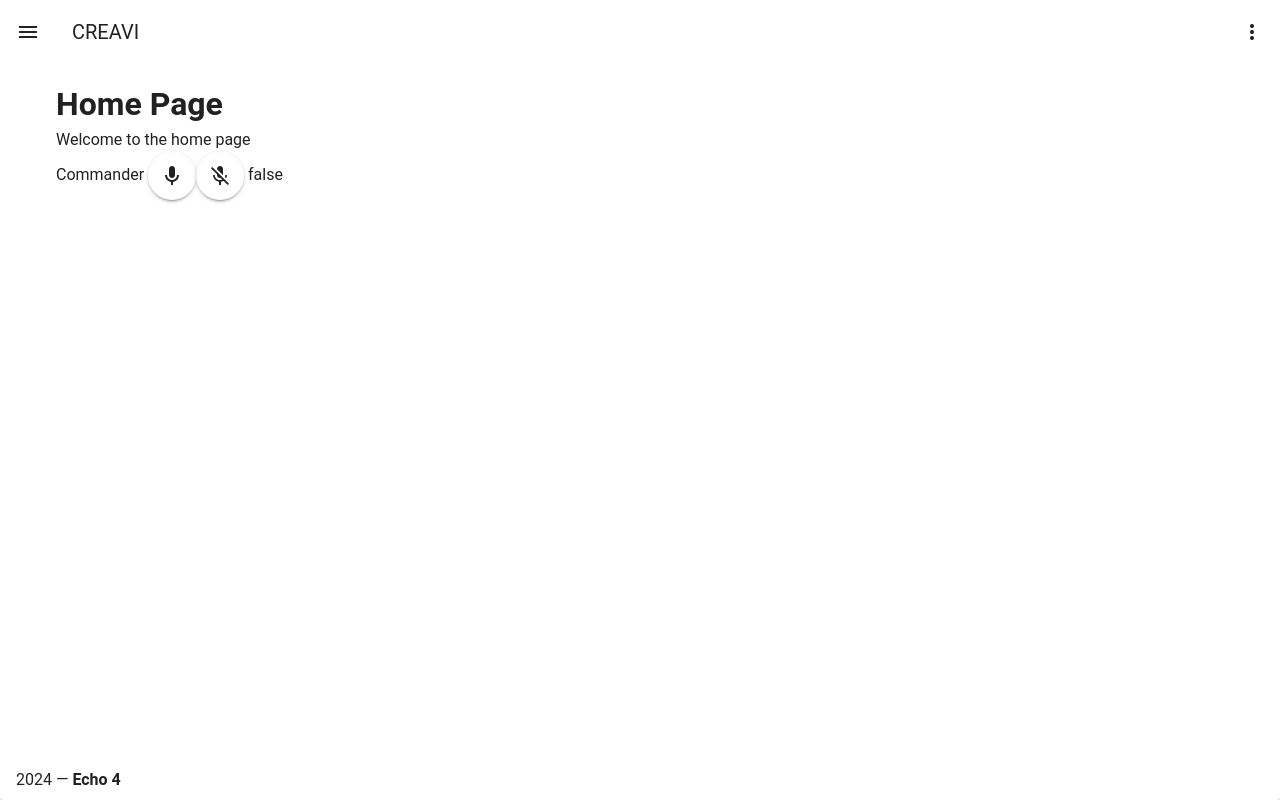
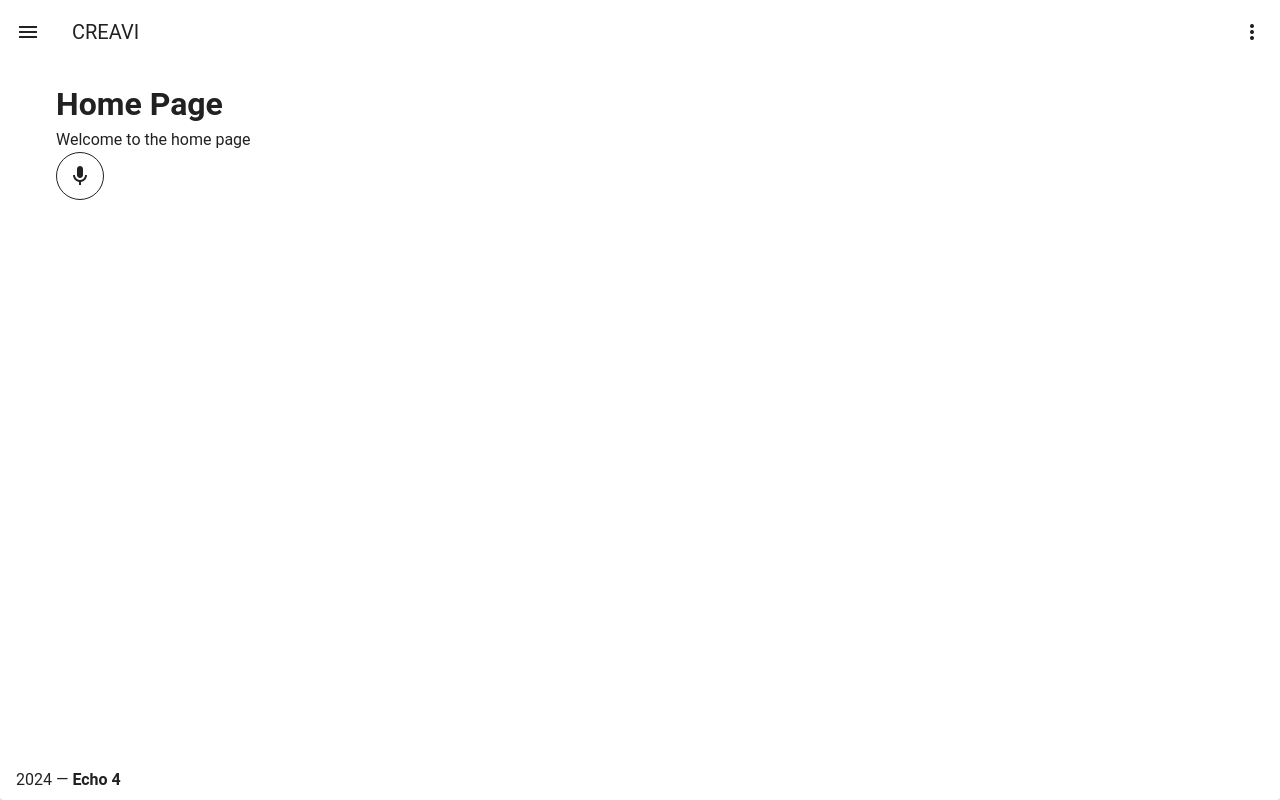
Before and after one commit to Grupo-Investigacion-Bimadino/DS_CREAVI_Client, a Nuxt app: page / in a window 1280 px wide. Built offline with nearby package versions, Linux system fonts and the light colour scheme.

Commit message:
:bug: Fix: Speech capture commands

```diff
--- a/components/Speech/commands.ts
+++ b/components/Speech/commands.ts
@@ -1,11 +1,15 @@
 import { ref, watch } from 'vue-demi'
-import type { SpeechRecognition } from './types'
+import type { SpeechRecognition, SpeechGrammarList } from './types'
 
 export var isListening = ref(false);
 export var lastCommand = ref("");
-export let recognition: SpeechRecognition;
+export var lang = ref("es-ES");
+export var recognition: SpeechRecognition;
+export var speechRecognitionList: SpeechGrammarList;
+export var grammar: "#JSGF V1.0; grammar commands; public <command> = hola isabella | adiós isabella | hola isabela | adios isabela;"
 
 const SpeechRecognition = window && ((window as any).SpeechRecognition || (window as any).webkitSpeechRecognition)
+const SpeechGrammarList = window && ((window as any).SpeechGrammarList || (window as any).webkitSpeechGrammarList)
 
 export const toggle = () => {
     console.log("toggle");
@@ -16,8 +20,10 @@ export const initSpeechRecognize = () => {
     console.log("Start lisnening");
 
     recognition = new SpeechRecognition() as SpeechRecognition
+    speechRecognitionList = new SpeechGrammarList();
+    speechRecognitionList.addFromString(grammar, 1);
     recognition.continuous = true;
-    recognition.lang = "es-ES";
+    recognition.lang = lang.value;
 
     recognition.onresult = (event) => {
         console.log("onresult", event.results[0][0])
--- a/components/Speech/index.vue
+++ b/components/Speech/index.vue
@@ -1,17 +1,18 @@
 <template>
     <div>
-        Commander
-
-        <v-btn icon="mdi-microphone" @click="initSpeechRecognize"></v-btn>
-        <v-btn icon="mdi-microphone-off" @click="toggle"></v-btn>
-        {{ isListening }}
+        <v-btn variant="outlined" icon="mdi-microphone" @click="toggle"></v-btn>
     </div>
 </template>
 <script setup lang="ts">
 import { ref } from 'vue'
-
-// call speech recognition controls
 import { toggle, initSpeechRecognize, isListening } from '@/components/Speech/commands'
 
+onMounted(() => {
+    initSpeechRecognize()
+})
+
+watch(isListening, (newVal) => {
+    console.log('isListening', newVal)
+})
 </script>
 <style scoped></style>
--- a/components/Speech/types.ts
+++ b/components/Speech/types.ts
@@ -15,7 +15,7 @@ interface SpeechGrammar {
     weight: number
 }
 
-interface SpeechGrammarList {
+export interface SpeechGrammarList {
     readonly length: number
     addFromString: (string: string, weight?: number) => void
     addFromURI: (src: string, weight?: number) => void
```
